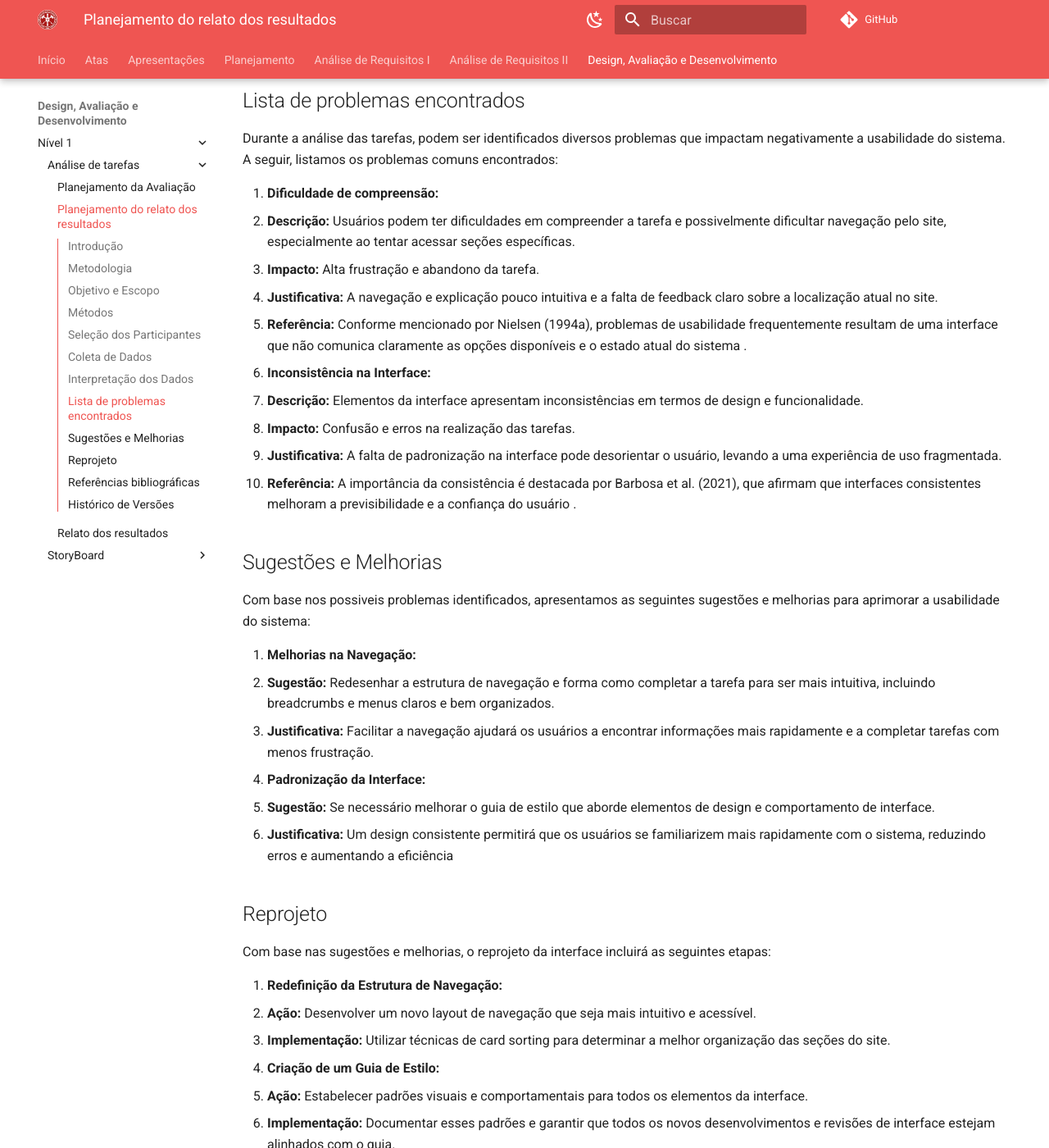
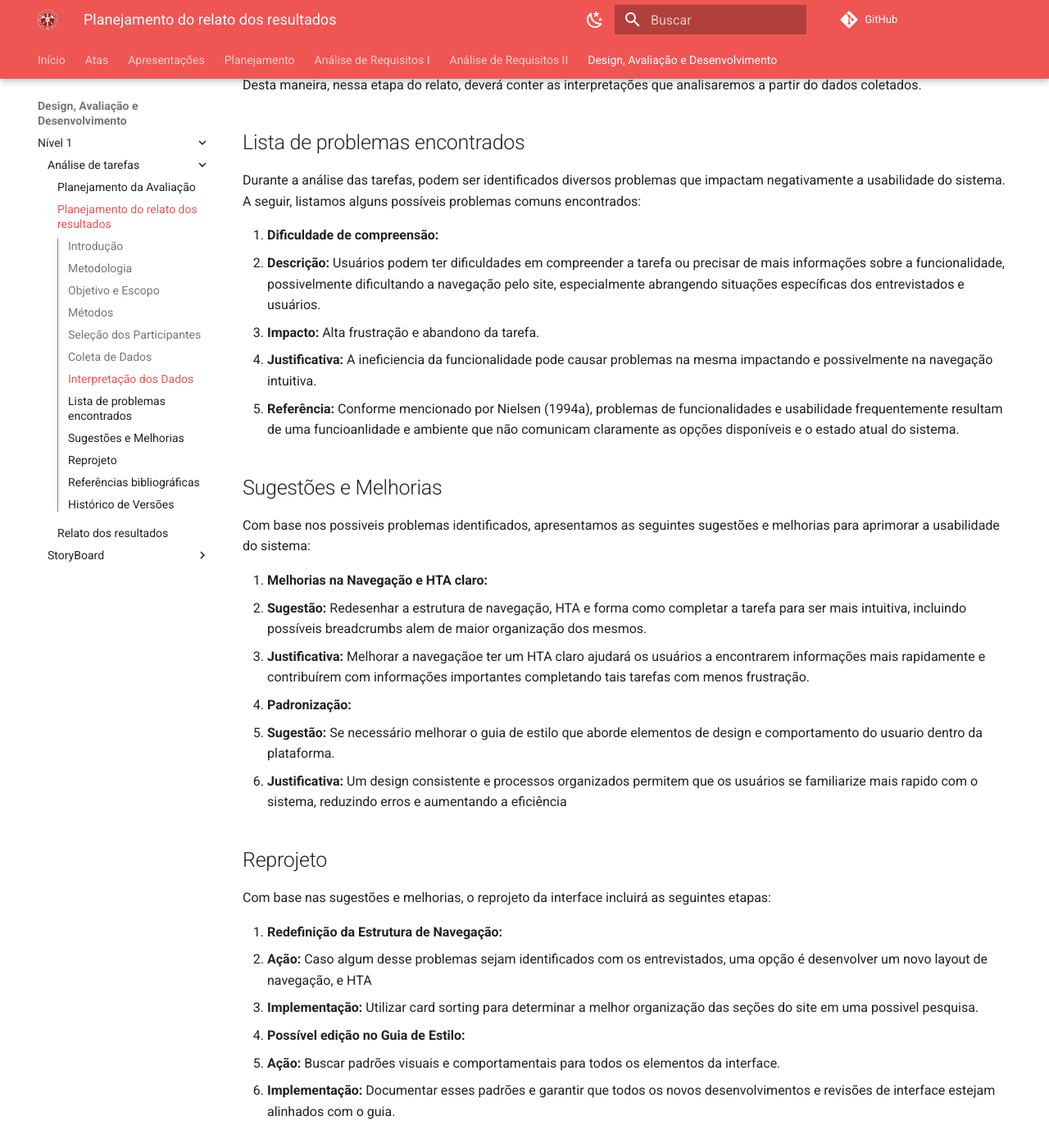
Before and after one commit to Interacao-Humano-Computador/2024.1-CBMERJ, an MkDocs documentation site: the page built from docs/design_avaliacao_desenvolvimento/nivel_1/analise_tarefas/planejamento_relato_resultados.md, in a window 1280 px wide and 1400 px high, scrolled down 2156 px. Shown: the whole window at 82% size. Built offline with MkDocs 1.6.1 and Material for MkDocs 9.7.7, drawn with Linux system fonts in a browser that asks for light colours; comment, search, counter and statistics services are not loaded; some of the changed text lies outside the part shown.

Commit message:
Commit final para sincronizar arquivos mod.

```diff
--- a/docs/design_avaliacao_desenvolvimento/nivel_1/analise_tarefas/planejamento_relato_resultados.md
+++ b/docs/design_avaliacao_desenvolvimento/nivel_1/analise_tarefas/planejamento_relato_resultados.md
@@ -18,9 +18,9 @@ Utilizando como base alguns pontos cruciais evidenciados por Barbosa e Silva  em
 8. Reprojeto.
 
 ## Objetivo e Escopo
-O objetivo desta análise é identificar e resolver problemas de usabilidade no site dos bombeiros, com foco em melhorar a experiência do usuário ao acessar cursos de primeiros socorros e medidas de segurança domiciliar. O escopo abrange todas as interações relacionadas a estas funcionalidades, incluindo navegação, acesso a cursos, e obtenção de certificados.
+O objetivo desta análise é identificar possiveis problemas ou insigths que podem resolver problemas de usabilidade e melhorar as funcionalidades, com foco em melhorar a experiência do usuário ao acessar tais funcionalidades como cursos de primeiros socorros. O escopo abrange todas as interações relacionadas a estas funcionalidades, incluindo navegação, acesso, e obtenção da informação.
 
-Essas adições ajudarão a completar seu relatório de análise de tarefas, proporcionando uma visão abrangente dos problemas identificados, sugestões de melhorias, e o plano de reprojeto necessário para aprimorar a usabilidade do sistema.
+Essas adições ajudarão a completar o relatório de análise de tarefas,  melhorando a compreensão do usuário, proporcionando uma visão abrangente dos problemas identificados, sugestões de melhorias, e o plano de reprojeto necessário para aprimorar a usabilidade do sistema.
 
 ## Métodos
 Identificamos que o método para a avaliação da analise de tarefas seguirá por meio de observação e investigação por entrevista. Desta forma, conduziremos uma apresentação por meio de uma entrevista, onde os avaliadores explanariam cada uma das analises de tarefas realizadas e estabeleciariam uma série de perguntas para elucidar questionamentos com a finalidade de capturar dados que posterioremente serão analisados.
@@ -43,40 +43,35 @@ Após obtermos os dados colhidos dos participantes, será necessário interpret
 Desta maneira, nessa etapa do relato, deverá conter as interpretações que analisaremos a partir do dados coletados.
 
 ## Lista de problemas encontrados
-Durante a análise das tarefas, podem ser identificados diversos problemas que impactam negativamente a usabilidade do sistema. A seguir, listamos os problemas comuns encontrados:
+Durante a análise das tarefas, podem ser identificados diversos problemas que impactam negativamente a usabilidade do sistema. A seguir, listamos alguns possíveis problemas comuns encontrados:
 
 1. **Dificuldade de compreensão:**
-   - **Descrição:** Usuários podem ter dificuldades em compreender a tarefa e possivelmente dificultar navegação pelo site, especialmente ao tentar acessar seções específicas.
+   - **Descrição:** Usuários podem ter dificuldades em compreender a tarefa ou precisar de mais informações sobre a funcionalidade,  possivelmente dificultando a navegação pelo site, especialmente abrangendo situações específicas dos entrevistados e usuários.
    - **Impacto:** Alta frustração e abandono da tarefa.
-   - **Justificativa:** A navegação e explicação pouco intuitiva e a falta de feedback claro sobre a localização atual no site.
-   - **Referência:** Conforme mencionado por Nielsen (1994a), problemas de usabilidade frequentemente resultam de uma interface que não comunica claramente as opções disponíveis e o estado atual do sistema .
+   - **Justificativa:** A ineficiencia da funcionalidade pode causar problemas na mesma impactando e possivelmente na navegação intuitiva.
+   - **Referência:** Conforme mencionado por Nielsen (1994a), problemas de funcionalidades e usabilidade frequentemente resultam de uma funcioanlidade e ambiente que não comunicam claramente as opções disponíveis e o estado atual do sistema.
 
-2. **Inconsistência na Interface:**
-   - **Descrição:** Elementos da interface apresentam inconsistências em termos de design e funcionalidade.
-   - **Impacto:** Confusão e erros na realização das tarefas.
-   - **Justificativa:** A falta de padronização na interface pode desorientar o usuário, levando a uma experiência de uso fragmentada.
-   - **Referência:** A importância da consistência é destacada por Barbosa et al. (2021), que afirmam que interfaces consistentes melhoram a previsibilidade e a confiança do usuário .
 
 ## Sugestões e Melhorias
 Com base nos possiveis problemas identificados, apresentamos as seguintes sugestões e melhorias para aprimorar a usabilidade do sistema:
 
-1. **Melhorias na Navegação:**
-   - **Sugestão:** Redesenhar a estrutura de navegação e forma como completar a tarefa para ser mais intuitiva, incluindo breadcrumbs e menus claros e bem organizados.
-   - **Justificativa:** Facilitar a navegação ajudará os usuários a encontrar informações mais rapidamente e a completar tarefas com menos frustração.
+1. **Melhorias na Navegação e HTA claro:**
+   - **Sugestão:** Redesenhar a estrutura de navegação, HTA e forma como completar a tarefa para ser mais intuitiva, incluindo possíveis breadcrumbs alem de maior organização dos mesmos.
+   - **Justificativa:** Melhorar a navegaçãoe ter um HTA claro ajudará os usuários a encontrarem informações mais rapidamente e contribuírem com informações importantes completando tais tarefas com menos frustração.
 
-2. **Padronização da Interface:**
-   - **Sugestão:** Se necessário melhorar o guia de estilo que aborde elementos de design e comportamento de interface.
-   - **Justificativa:** Um design consistente permitirá que os usuários se familiarizem mais rapidamente com o sistema, reduzindo erros e aumentando a eficiência
+2. **Padronização:**
+   - **Sugestão:** Se necessário melhorar o guia de estilo que aborde elementos de design e comportamento do usuario dentro da plataforma.
+   - **Justificativa:** Um design consistente e processos organizados permitem que os usuários se familiarize mais rapido com o sistema, reduzindo erros e aumentando a eficiência
 
 ## Reprojeto
 Com base nas sugestões e melhorias, o reprojeto da interface incluirá as seguintes etapas:
 
 1. **Redefinição da Estrutura de Navegação:**
-   - **Ação:** Desenvolver um novo layout de navegação que seja mais intuitivo e acessível.
-   - **Implementação:** Utilizar técnicas de card sorting para determinar a melhor organização das seções do site.
+   - **Ação:** Caso algum desse problemas sejam identificados com os entrevistados, uma opção é desenvolver um novo layout de navegação, e HTA
+   - **Implementação:** Utilizar card sorting para determinar a melhor organização das seções do site em uma possivel pesquisa.
 
-2. **Criação de um Guia de Estilo:**
-   - **Ação:** Estabelecer padrões visuais e comportamentais para todos os elementos da interface.
+2. **Possível edição no Guia de Estilo:**
+   - **Ação:** Buscar padrões visuais e comportamentais para todos os elementos da interface.
    - **Implementação:** Documentar esses padrões e garantir que todos os novos desenvolvimentos e revisões de interface estejam alinhados com o guia.
 
 ## Referências bibliográficas
```
